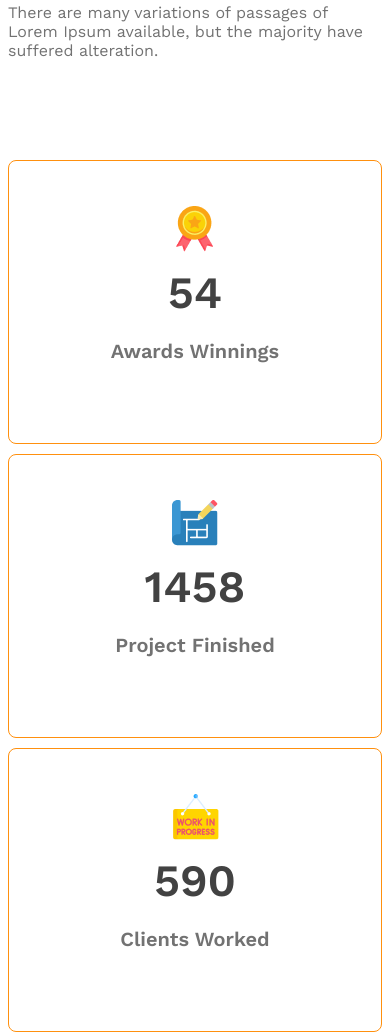
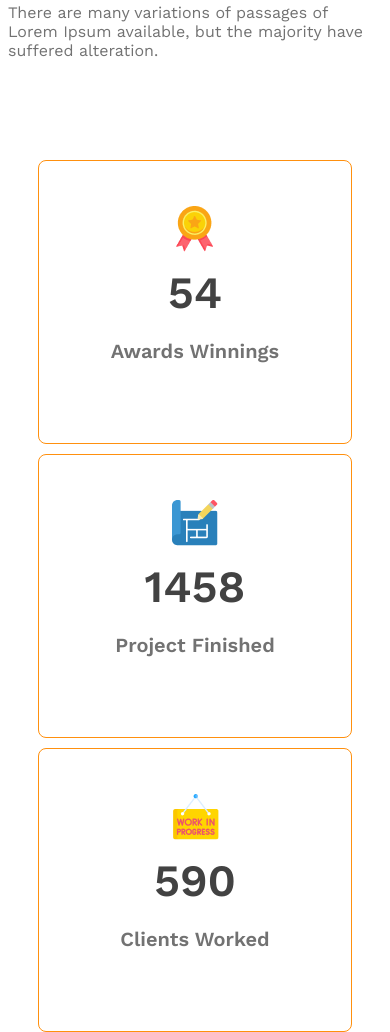
Before and after one commit to mahmudul0022/G3-Architect-Website, a plain HTML site: page index.html in a window 390 px wide. Shown: the part 1989-3021 px from the top of the page. Drawn offline with nearby package versions, Linux system fonts and the light colour scheme.

Commit message:
responsive cards

```diff
--- a/styles/style.css
+++ b/styles/style.css
@@ -165,6 +165,7 @@ nav>ul a {
     border-radius: 8px;
     border: 1px solid #FF900E;
     padding: 45px 35px 60px;
+    width: 242px;
 
 
 }
@@ -224,6 +225,7 @@ nav>ul a {
     }
     .fact-cards{
         flex-direction: column;
+        align-items: center;
 
 
     }
@@ -254,6 +256,7 @@ nav>ul a {
     }
     .fact-cards{
         flex-direction: column;
+        align-items: center;
 
     }
 
```
